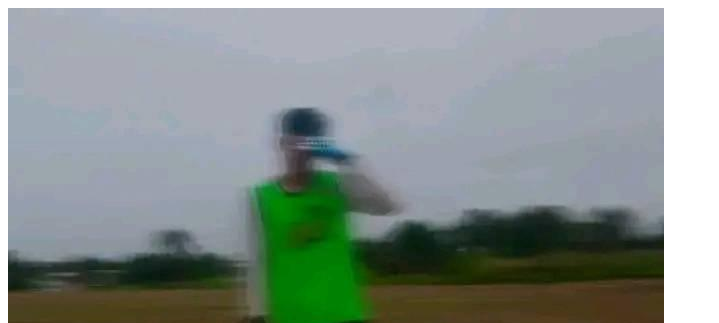
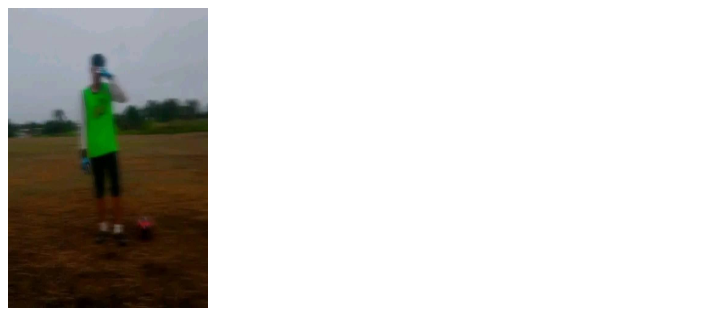
Before and after one commit to i202501144/aew_cibertec_salazar, a plain HTML site: page HTML/01_html/index.html in a window 1280 px wide. Shown: the top 323 px of the page, without its empty margins (0-719 px from the left). Drawn offline with Linux system fonts and the light colour scheme.

Commit message:
he cambiado el tamaño de la imagen

```diff
--- a/HTML/01_html/index.html
+++ b/HTML/01_html/index.html
@@ -3,7 +3,7 @@
 <title>tarjeta personal</title>
 </head>
 <body>
-    <img src="images/ima1.jpg">
+    <img src="images/ima1.jpg"width="200" height="300">
     <h1>Edwin salazar</h1>
     <h2>alumno-estudiante</h2>
     <h3> soy portero y me encatan el futbol</h3>
```
